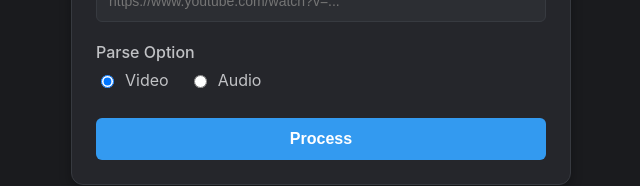
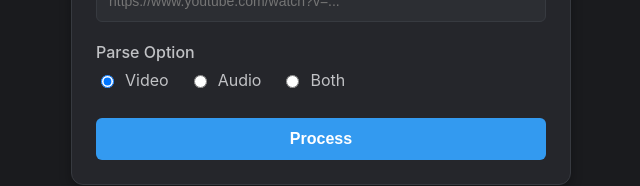
Before and after one commit to jhawk7/av-parser-web, an Angular app: page / in a window 1280 px wide. Shown: the part 222-408 px from the top of the page, without its empty margins (319-959 px from the left). Built offline with nearby package versions, Linux system fonts and the light colour scheme; no server answers.

Commit message:
adding option to select both audio and video

```diff
--- a/src/app/app.component.html
+++ b/src/app/app.component.html
@@ -46,6 +46,9 @@
             </label>
             <label>
               <input type="radio" name="parseType" value="audio" [(ngModel)]="parseType"> Audio
+            </label>
+            <label>
+              <input type="radio" name="parseType" value="both" [(ngModel)]="parseType"> Both
             </label>
           </div>
         </div>
--- a/src/app/app.ts
+++ b/src/app/app.ts
@@ -16,7 +16,7 @@ export class App implements OnInit {
   private readonly jobsService = inject(JobsService);
 
   url = '';
-  parseType: 'video' | 'audio' = 'video';
+  parseType: 'video' | 'audio' | 'both' = 'video';
   isSubmitting = signal(false);
   lastMessage = signal<string | null>(null);
   isDarkMode = signal(true);
--- a/src/app/jobs.service.ts
+++ b/src/app/jobs.service.ts
@@ -5,7 +5,7 @@ import { Observable } from 'rxjs';
 export interface Job {
   id: string;
   url: string;
-  type: 'video' | 'audio';
+  type: 'video' | 'audio' | 'both';
   status: 'pending' | 'completed' | 'failed';
   timestamp: string;
 }
```
